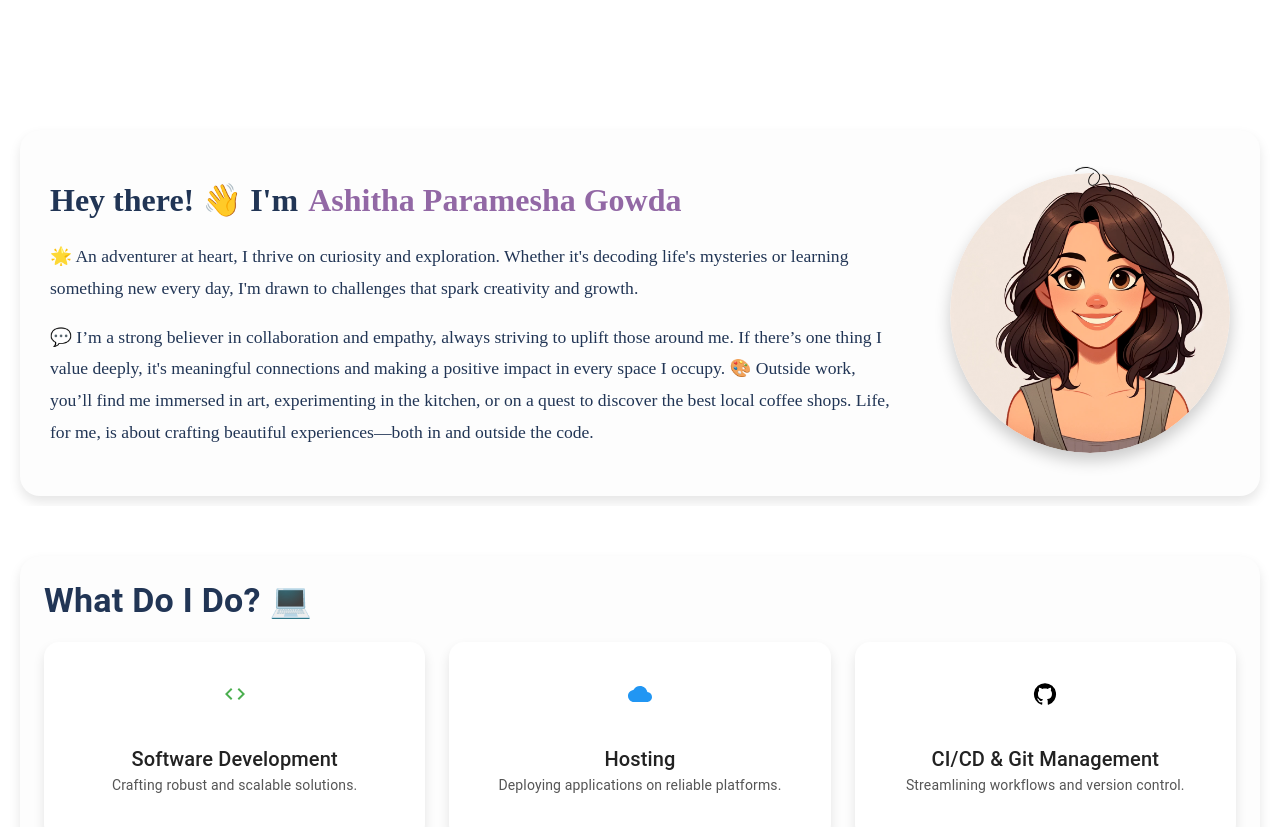
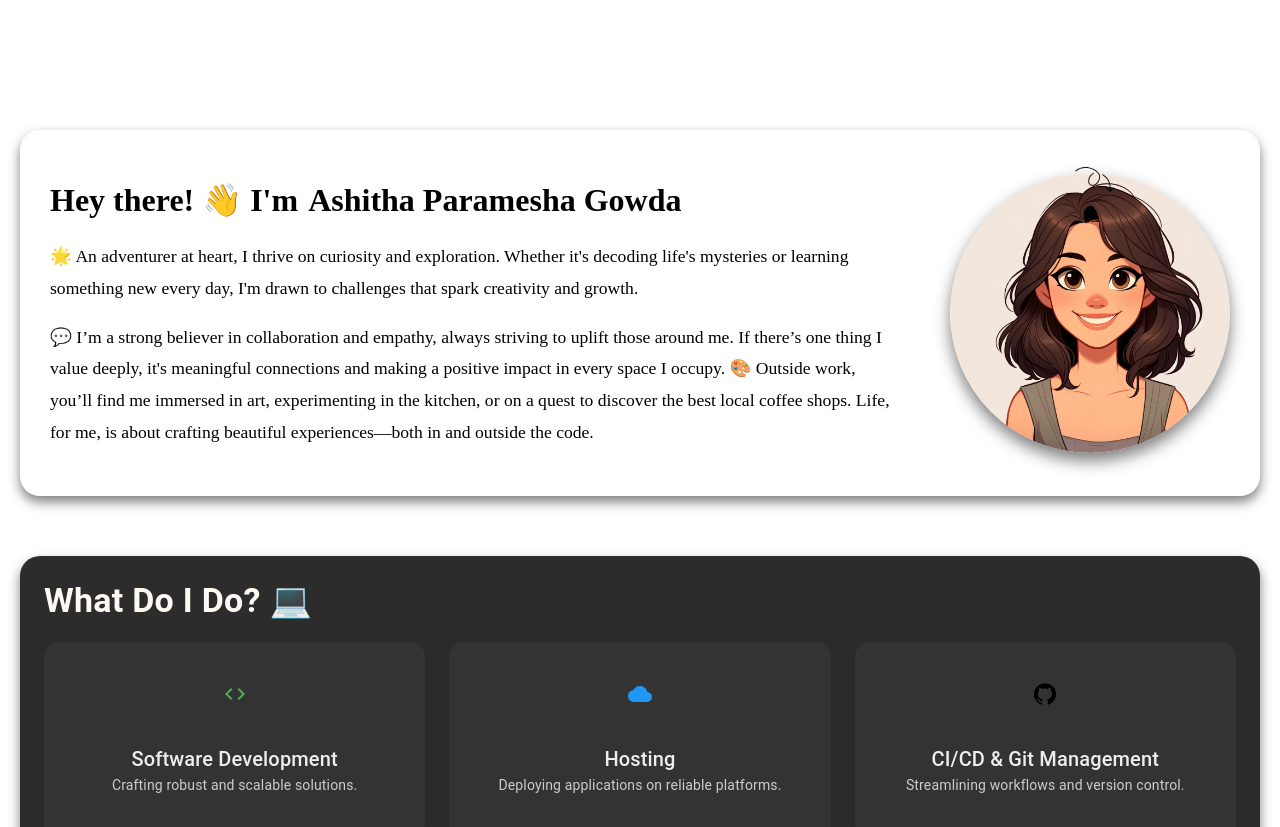
Before and after one commit to AshithaPGowda/portfolio, a Next.js app: page /home in a window 1280 px wide. Shown: the top 827 px of the page. Built offline with nearby package versions, Linux system fonts and the light colour scheme.

Commit message:
separated themes and added central control for colours

```diff
--- a/src/app/colours.js
+++ b/src/app/colours.js
@@ -2,12 +2,18 @@ const COLOURS = [];
 
 COLOURS.TEXT_COLOUR_LIGHT = "#213555";
 COLOURS.TEXT_COLOUR_DARK = "#FEF9F2";
+
+COLOURS.SPECIAL_TEXT_COLOUR_LIGHT = '#9268A5'
+COLOURS.SPECIAL_TEXT_COLOUR_DARK = '#67d6f3'
 
 COLOURS.ICON_COLOUR_LIGHT = "#F3C623";
 COLOURS.ICON_COLOUR_DARK = "#FEF9F2";
 
 COLOURS.BACKGROUND_LIGHT = '#FFFFFF';
 COLOURS.BACKGROUND_DARK = '#000000';
+
+COLOURS.SECTION_COLOUR_DARK = '#222'
+COLOURS.SECTION_COLOUR_LIGHT = '#f5f5f5'
 
 COLOURS.MENU_COLOURS_LIGHT = [
     "#CA3E6B", // Education
--- a/src/app/components/sectionPersonal/desktopView.js
+++ b/src/app/components/sectionPersonal/desktopView.js
@@ -26,7 +26,7 @@ const PersonalDesktop = ({ theme }) => {
                 gap: "30px",
                 flexWrap: "wrap",
                 padding: "30px",
-                backgroundColor: theme === "LIGHT" ? "#fdfdfd" : "#2c2c2c",
+                backgroundColor: COLOURS[`SECTION_COLOUR_${theme}`],
                 borderRadius: "20px",
                 boxShadow: theme === "LIGHT" ? "0 6px 12px rgba(0, 0, 0, 0.1)" : "0 6px 12px rgba(0, 0, 0, 0.5)",
                 transition: "background-color 0.3s ease, box-shadow 0.3s ease",
@@ -36,7 +36,7 @@ const PersonalDesktop = ({ theme }) => {
             <div style={{ flex: 2, minWidth: "300px" }}>
                 <h1
                     style={{
-                        color: theme === "LIGHT" ? COLOURS.TEXT_COLOUR_LIGHT : COLOURS.TEXT_COLOUR_DARK,
+                        color: COLOURS[`TEXT_COLOUR_${theme}`],
                         fontSize: "2rem",
                         fontWeight: "bold",
                         display: "flex",
@@ -47,7 +47,7 @@ const PersonalDesktop = ({ theme }) => {
                     Hey there! 👋 I'm{" "}
                     <span
                         style={{
-                            color: theme === "LIGHT" ? "#9268A5" : "#67d6f3",
+                            color: COLOURS[`SPECIAL_TEXT_COLOUR_${theme}`],
                             animation: "fade-expand 2s ease-out",
                             display: "inline-block",
                         }}
@@ -73,27 +73,30 @@ const PersonalDesktop = ({ theme }) => {
           }
           `}
                 </style>
-
+                {/* COLOURS.TEXT_COLOUR_LIGHT */}
                 <p
                     style={{
                         fontSize: "1.1rem",
                         lineHeight: "1.8",
-                        color: theme === "LIGHT" ? COLOURS.TEXT_COLOUR_LIGHT : COLOURS.TEXT_COLOUR_DARK,
+                        color: COLOURS[`TEXT_COLOUR_${theme}`],
                         marginTop: "20px",
                     }}
                 >
-                            🌟 An adventurer at heart, I thrive on curiosity and exploration. Whether it's decoding life's mysteries or learning
-                            something new every day, I'm drawn to challenges that spark creativity and growth.
+                    🌟 An adventurer at heart, I thrive on curiosity and exploration. Whether it's decoding life's mysteries
+                    or learning something new every day, I'm drawn to challenges that spark creativity and growth.
                 </p>
                 <p
                     style={{
                         fontSize: "1.1rem",
                         lineHeight: "1.8",
-                        color: theme === "LIGHT" ? COLOURS.TEXT_COLOUR_LIGHT : COLOURS.TEXT_COLOUR_DARK,
+                        color: COLOURS[`TEXT_COLOUR_${theme}`],
                     }}
                 >
-                    💬 I’m a strong believer in collaboration and empathy, always striving to uplift those around me. If there’s one thing I value deeply, it's meaningful connections and making a positive impact in every space I occupy.
-                    🎨 Outside work, you’ll find me immersed in art, experimenting in the kitchen, or on a quest to discover the best local coffee shops. Life, for me, is about crafting beautiful experiences—both in and outside the code.
+                    💬 I’m a strong believer in collaboration and empathy, always striving to uplift those around me. If
+                    there’s one thing I value deeply, it's meaningful connections and making a positive impact in every space
+                    I occupy. 🎨 Outside work, you’ll find me immersed in art, experimenting in the kitchen, or on a quest to
+                    discover the best local coffee shops. Life, for me, is about crafting beautiful experiences—both in and
+                    outside the code.
                 </p>
             </div>
 
@@ -113,7 +116,7 @@ const PersonalDesktop = ({ theme }) => {
                 }}
             >
                 {/* Hover text */}
-                {showMessage && !isHovered && !hoveredOnce &&(
+                {showMessage && !isHovered && !hoveredOnce && (
                     <div
                         style={{
                             position: "absolute",
@@ -177,9 +180,10 @@ const PersonalDesktop = ({ theme }) => {
                         boxShadow: theme === "LIGHT" ? "0 8px 16px rgba(0, 0, 0, 0.2)" : "0 8px 16px rgba(0, 0, 0, 0.5)",
                         transition: "box-shadow 0.3s ease",
                     }}
-                    onMouseEnter={() => {setIsHovered(true)
-                        if(!hoveredOnce){
-                            setHoveredOnce(true)
+                    onMouseEnter={() => {
+                        setIsHovered(true);
+                        if (!hoveredOnce) {
+                            setHoveredOnce(true);
                         }
                     }}
                     onMouseLeave={() => setIsHovered(false)}
--- a/src/app/components/sectionPersonal/mobileView.js
+++ b/src/app/components/sectionPersonal/mobileView.js
@@ -2,29 +2,12 @@
 
 import Image from "next/image";
 import { useState, useEffect } from "react";
+import COLOURS from "@/app/colours";
 
 const PersonalMobile = ({ theme }) => {
     const [isClicked, setIsClicked] = useState(false); // Track click state
-    const [showMessage, setShowMessage] = useState(false); // Track message visibility
     const [clickedOnce, setClickedOnce] = useState(false); // Track if clicked at least once
 
-    useEffect(() => {
-        // Show the message after 2 seconds
-        const timer = setTimeout(() => {
-            setShowMessage(true);
-        }, 2000);
-
-        return () => clearTimeout(timer); // Cleanup timer on component unmount
-    }, []);
-
-    useEffect(() => {
-        // Show the message after 2 seconds
-        const timer = setTimeout(() => {
-            setShowMessage(true);
-        }, 2000);
-
-        return () => clearTimeout(timer); // Cleanup timer on component unmount
-    }, []);
 
     return (
         <div
@@ -35,7 +18,7 @@ const PersonalMobile = ({ theme }) => {
                 gap: "30px",
                 flexWrap: "wrap",
                 padding: "30px",
-                backgroundColor: theme === "LIGHT" ? "#fdfdfd" : "#2c2c2c",
+                backgroundColor: COLOURS[`SECTION_COLOUR_${theme}`],
                 borderRadius: "20px",
                 boxShadow: theme === "LIGHT" ? "0 6px 12px rgba(0, 0, 0, 0.1)" : "0 6px 12px rgba(0, 0, 0, 0.5)",
                 transition: "background-color 0.3s ease, box-shadow 0.3s ease",
@@ -45,7 +28,7 @@ const PersonalMobile = ({ theme }) => {
             <div style={{ flex: 2, minWidth: "300px" }}>
                 <h1
                     style={{
-                        color: theme === "LIGHT" ? "#222" : "#eee",
+                        color: COLOURS[`TEXT_COLOUR_${theme}`],
                         fontSize: "2rem",
                         fontWeight: "bold",
                         display: "flex",
@@ -56,7 +39,7 @@ const PersonalMobile = ({ theme }) => {
                     <span>Hey there! 👋 I'm</span>
                     <span
                         style={{
-                            color: theme === "LIGHT" ? "#9268A5" : "#67d6f3",
+                            color: COLOURS[`SPECIAL_TEXT_COLOUR_${theme}`],
                             animation: "fade-expand 2s ease-out",
                             display: "inline-block",
                         }}
@@ -87,7 +70,7 @@ const PersonalMobile = ({ theme }) => {
                     style={{
                         fontSize: "1.1rem",
                         lineHeight: "1.8",
-                        color: theme === "LIGHT" ? "#444" : "#ddd",
+                        color: COLOURS[`TEXT_COLOUR_${theme}`],
                         marginTop: "20px",
                     }}
                 >
@@ -99,7 +82,7 @@ const PersonalMobile = ({ theme }) => {
                     style={{
                         fontSize: "1rem",
                         lineHeight: "1.6",
-                        color: theme === "LIGHT" ? "#555" : "#bbb",
+                        color: COLOURS[`TEXT_COLOUR_${theme}`],
                     }}
                 >
                     I bring a blend of technical expertise and creativity to every project. With a passion for problem-solving
--- a/src/app/home/page.js
+++ b/src/app/home/page.js
@@ -8,14 +8,11 @@ import PersonalMobile from '../components/sectionPersonal/mobileView';
 import PersonalDesktop from '../components/sectionPersonal/desktopView';
 import WhatDoIDo from '../components/sectionPersonal/what DoIDo';
 
-export default function UserProfile() {
+export default function UserProfile({theme}) {
       // Check if the screen is small (mobile view)
   const isMobile = useMediaQuery("(max-width:600px)");
 
   const currentYear = new Date().getFullYear();
-
-  // State for theme: LIGHT or DARK
-  const [theme, setTheme] = useState('LIGHT'); // Default to LIGHT
 
   useEffect(() => {
     // Ensure body and html take up full height of the screen
--- a/src/app/page.js
+++ b/src/app/page.js
@@ -97,7 +97,7 @@ export default function Home() {
                     >
                         <Header theme={theme} toggleTheme={toggleTheme} isActive={isActiveIndex} />
                     </div>
-                    <UserProfile />
+                    <UserProfile theme={theme}/>
                 </div>
             )}
         </div>
```
